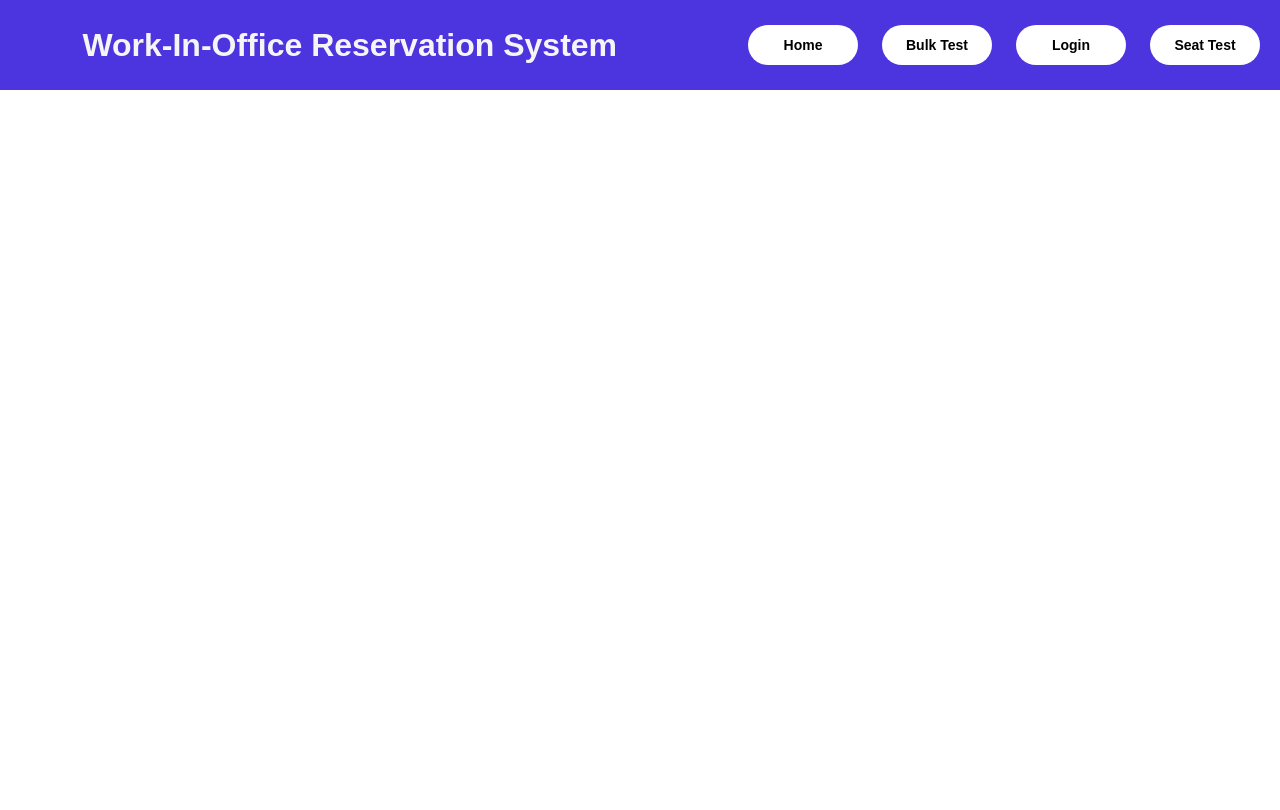
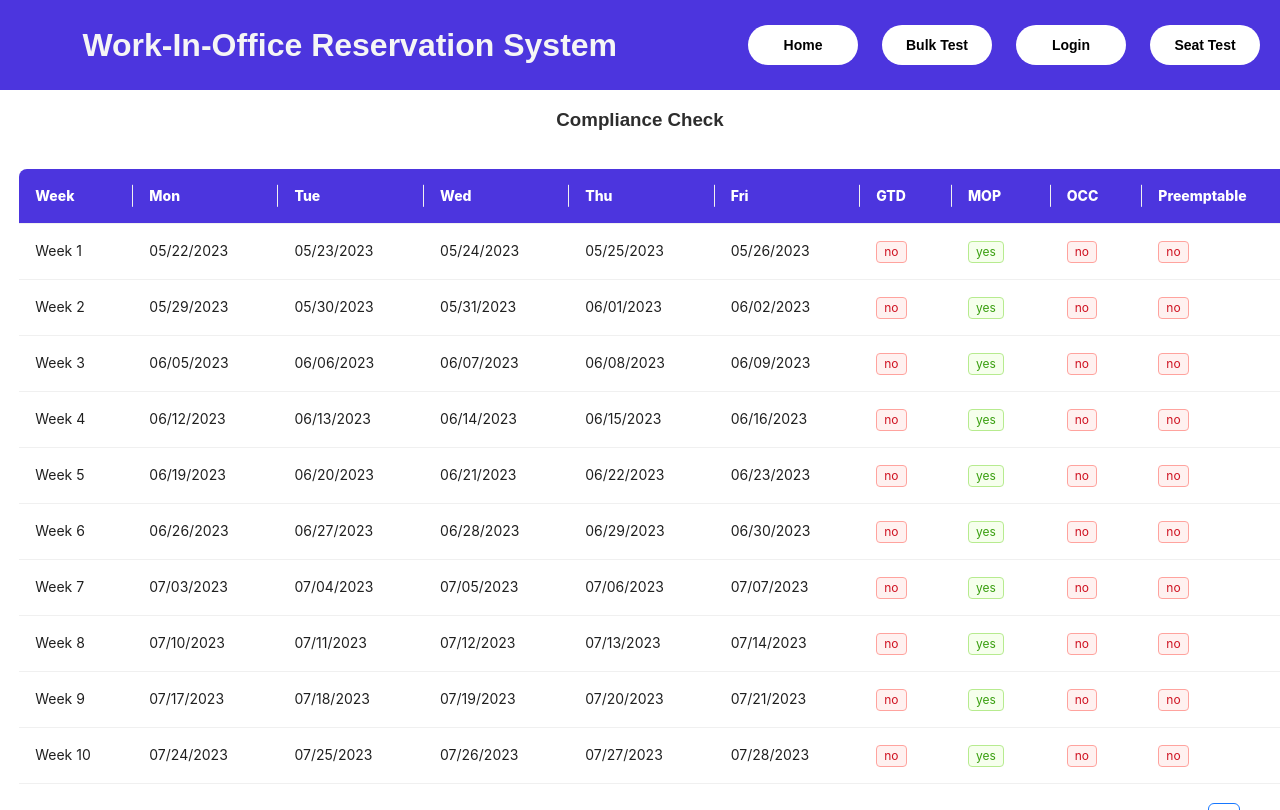
Before and after one commit to shailbpatel/275_frontend, a React (Create React App) app: page /employee/employeeid/compliancecheck in a window 1280 px wide. Built offline with nearby package versions, Linux system fonts and the light colour scheme.

Commit message:
ui for compliance check with dummy data

```diff
--- a/src/App.js
+++ b/src/App.js
@@ -6,6 +6,7 @@ import { GoogleOAuthProvider } from "@react-oauth/google";
 import LandingPage from "./Components/LandingPage/LandingPage";
 import BulkReservation from "./Components/BulkReservation/BulkReservation";
 import SeatReservation from "./Components/SeatReservation/SeatReservation";
+import ComplianceCheck from "./Components/ComplianceCheck/ComplianceCheck";
 
 function App() {
   return (
@@ -18,14 +19,19 @@ function App() {
             <Route path="/signup" exact element={<Signup />} />
             <Route path="/login" exact element={<Login />} />
             <Route
-              path="/bulkreservation"
+              path="/employer/employerid/bulkreservation"
               exact
               element={<BulkReservation />}
             />
             <Route
-              path="/seatreservation"
+              path="/employee/employeeid/seatreservation"
               exact
               element={<SeatReservation />}
+            />
+            <Route
+              path="/employee/employeeid/compliancecheck"
+              exact
+              element={<ComplianceCheck />}
             />
           </Routes>
         </GoogleOAuthProvider>
--- a/src/Components/BulkReservation/BulkReservation.js
+++ b/src/Components/BulkReservation/BulkReservation.js
@@ -27,6 +27,10 @@ export default function BulkReservation() {
     });
   };
 
+  if (selectedFile && parsedData[0] != undefined) {
+    console.log(parsedData[0].Country);
+  }
+
   const handleRemoveFile = () => {
     setSelectedFile(null);
     setParsedData([]);
@@ -42,7 +46,7 @@ export default function BulkReservation() {
     <div>
       {/* File Uploader */}
       <div>
-        <h2>Bulk Reservation by uploading CSV file</h2>
+        <h3 className="title">Bulk Reservation by uploading CSV file</h3>
       </div>
       <div className="btn choose_btn">
         <input
--- a/src/Components/BulkReservation/styles.css
+++ b/src/Components/BulkReservation/styles.css
@@ -1,6 +1,10 @@
 .displayData {
   height: 500px;
   overflow: auto;
+}
+
+.title {
+  text-align: center;
 }
 
 .btn {
--- /dev/null
+++ b/src/Components/ComplianceCheck/ComplianceCheck.js
@@ -0,0 +1,120 @@
+import React from "react";
+import moment from "moment";
+import { Space, Table, Tag } from "antd";
+import "./styles.css";
+
+const ComplianceCheck = () => {
+  const columns = [
+    {
+      title: "Week",
+      dataIndex: "week",
+      key: "week",
+    },
+    {
+      title: "Mon",
+      dataIndex: "mon",
+      key: "mon",
+      render: (_, { mon }) => moment(mon).format("MM/DD/YYYY"),
+    },
+    {
+      title: "Tue",
+      dataIndex: "tue",
+      key: "tue",
+      render: (_, { tue }) => moment(tue).format("MM/DD/YYYY"),
+    },
+    {
+      title: "Wed",
+      dataIndex: "wed",
+      key: "wed",
+      render: (_, { wed }) => moment(wed).format("MM/DD/YYYY"),
+    },
+    {
+      title: "Thu",
+      dataIndex: "thu",
+      key: "thu",
+      render: (_, { thu }) => moment(thu).format("MM/DD/YYYY"),
+    },
+    {
+      title: "Fri",
+      dataIndex: "fri",
+      key: "fri",
+      render: (_, { fri }) => moment(fri).format("MM/DD/YYYY"),
+    },
+    {
+      title: "GTD",
+      dataIndex: "gtd",
+      key: "gtd",
+      render: (_, { gtd }) => (
+        <Tag color={gtd === "yes" ? "green" : "red"}>{gtd}</Tag>
+      ),
+    },
+    {
+      title: "MOP",
+      dataIndex: "mop",
+      key: "mop",
+      render: (_, { mop }) => (
+        <Tag color={mop === "yes" ? "green" : "red"}>{mop}</Tag>
+      ),
+    },
+    {
+      title: "OCC",
+      dataIndex: "occ",
+      key: "occ",
+      render: (_, { occ }) => (
+        <Tag color={occ === "yes" ? "green" : "red"}>{occ}</Tag>
+      ),
+    },
+    {
+      title: "Preemptable",
+      dataIndex: "preemptable",
+      key: "preemptable",
+      render: (_, { preemptable }) => (
+        <Tag color={preemptable === "yes" ? "green" : "red"}>{preemptable}</Tag>
+      ),
+    },
+  ];
+
+  const data = [];
+  let startOfWeek = moment().startOf("isoWeek");
+
+  for (let i = 1; i <= 10; i++) {
+    const week = `Week ${i}`;
+    const mon = startOfWeek.format();
+    const tue = startOfWeek.clone().add(1, "day").format();
+    const wed = startOfWeek.clone().add(2, "days").format();
+    const thu = startOfWeek.clone().add(3, "days").format();
+    const fri = startOfWeek.clone().add(4, "days").format();
+
+    const gtd = "no";
+    const mop = "yes";
+    const occ = gtd === "yes" && mop === "yes" ? "yes" : "no";
+    const preemptable = occ === "yes" ? "yes" : "no";
+
+    data.push({
+      key: i,
+      week,
+      mon,
+      tue,
+      wed,
+      thu,
+      fri,
+      gtd,
+      mop,
+      occ,
+      preemptable,
+    });
+
+    startOfWeek.add(1, "week");
+  }
+
+  const App = () => (
+    <div className="compliance_tbl">
+      <h3 className="title">Compliance Check</h3>
+      <Table columns={columns} dataSource={data} />
+    </div>
+  );
+
+  return <App />;
+};
+
+export default ComplianceCheck;
--- /dev/null
+++ b/src/Components/ComplianceCheck/styles.css
@@ -0,0 +1,57 @@
+.compliance_tbl .ant-table-content table {
+  margin: 1.5%;
+}
+
+.compliance_tbl {
+  height: 90vh;
+  overflow: auto;
+}
+
+.title {
+  text-align: center;
+}
+.compliance_tbl .ant-table-thead > tr > th {
+  background-color: #4c35de;
+  color: white;
+  font-weight: 800;
+}
+
+.compliance_tbl .ant-table-content table {
+  margin: 1.5%;
+}
+
+.compliance_tbl {
+  height: 90vh;
+  overflow: auto;
+}
+
+.title {
+  text-align: center;
+}
+
+/* Animation for table headers */
+.compliance_tbl .ant-table-thead > tr > th {
+  animation: fade-in 0.5s ease-in-out;
+}
+
+/* Animation for table rows */
+.compliance_tbl .ant-table-tbody > tr {
+  animation: fade-in 0.5s ease-in-out;
+}
+
+/* Keyframes for the animation */
+@keyframes fade-in {
+  0% {
+    opacity: 0;
+    transform: translateY(-10px);
+  }
+  100% {
+    opacity: 1;
+    transform: translateY(0);
+  }
+}
+
+.ant-table-thead > tr > th > td {
+  background-color: blue;
+  animation: fadeIn 1.5s ease-in-out;
+}
--- a/src/Components/Header/Navbar.js
+++ b/src/Components/Header/Navbar.js
@@ -17,7 +17,7 @@ export default function Navbar() {
           </Link>
         </li>
         <li>
-          <Link to="/bulkreservation">
+          <Link to="/employer/employerid/bulkreservation">
             <button className="nav_btn">Bulk Test </button>
           </Link>
         </li>
@@ -27,7 +27,7 @@ export default function Navbar() {
           </Link>
         </li>
         <li>
-          <Link to="/seatreservation">
+          <Link to="/employee/employeeid/seatreservation">
             <button className="nav_btn">Seat Test </button>
           </Link>
         </li>
--- a/src/Components/SeatReservation/SeatReservation.js
+++ b/src/Components/SeatReservation/SeatReservation.js
@@ -1,4 +1,5 @@
 import React, { useState } from "react";
+import { Link } from "react-router-dom";
 import { DatePicker, Space } from "antd";
 import moment from "moment";
 
@@ -50,7 +51,13 @@ const SeatReservation = () => {
   return (
     <>
       <div className="seat_reservation">
-        <div>Seat Reservation</div>
+        <h3 className="title">Seat Reservation</h3>
+
+        <div>
+          <Link to="/employee/employeeid/compliancecheck">
+            <button className="compliance_btn">Compliance Check</button>
+          </Link>
+        </div>
         <RangePicker
           onCalendarChange={onCalendarChange}
           onChange={getDates}
--- a/src/Components/SeatReservation/styles.css
+++ b/src/Components/SeatReservation/styles.css
@@ -1,4 +1,32 @@
 .seat_reservation {
-  margin-left: 10%;
-  margin-top: 10%;
+  /* margin-left: 10%; */
+  margin-top: 5%;
+  display: flex;
+  flex-direction: column;
+  align-items: center;
 }
+
+.title {
+  text-align: center;
+}
+
+.compliance_btn {
+  border: none;
+  outline: none;
+  padding: 12px 0;
+  background-color: rgb(122, 141, 237);
+  border-radius: 20px;
+  width: 110px;
+  font-weight: bold;
+  font-size: 14px;
+  cursor: inherit;
+  color: white;
+  align-self: flex-start;
+}
+
+.compliance_btn:hover {
+  border: 2px solid transparent;
+  color: black;
+  transform: scale(1.05);
+  will-change: transform;
+}
```
